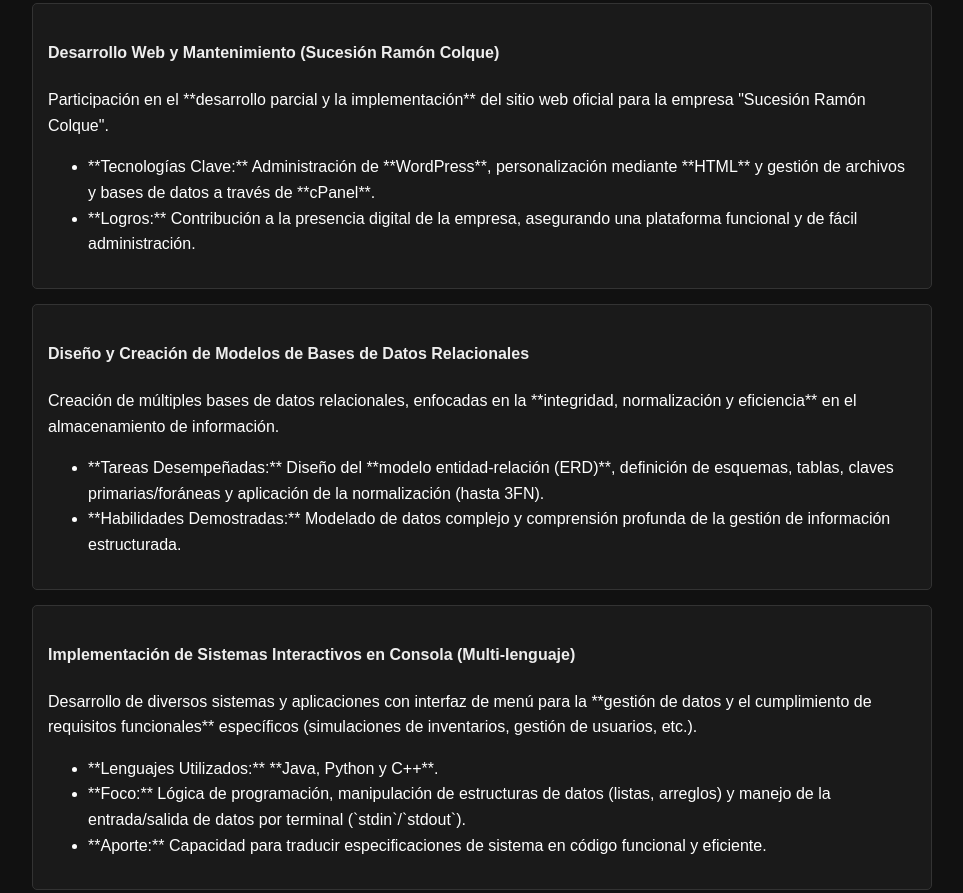
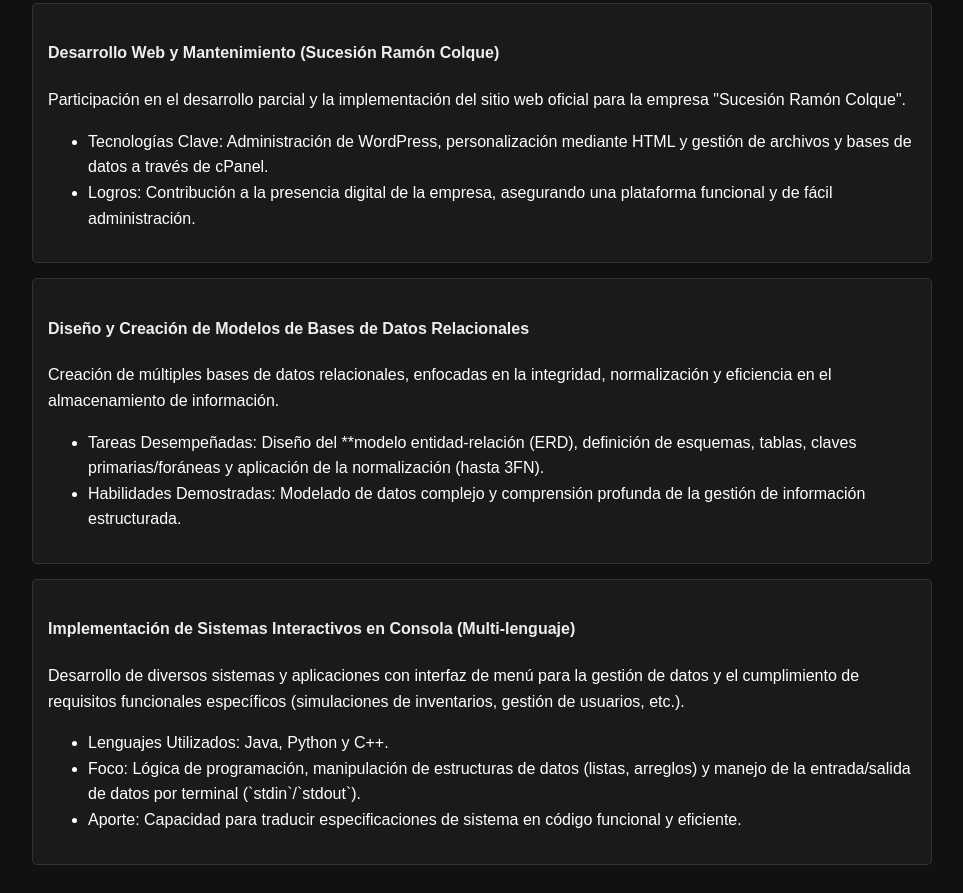
Before and after one commit to ifaundezperez/ifaundezperez.github.io, a plain HTML site: page index.html in a window 1280 px wide. Shown: the part 1027-1920 px from the top of the page, without its empty margins (158-1121 px from the left). Drawn offline with Linux system fonts and the light colour scheme.

Commit message:
Update index.html

```diff
--- a/index.html
+++ b/index.html
@@ -134,29 +134,29 @@
 
         <div style="border: 1px solid #ccc; padding: 15px; margin-bottom: 15px; border-radius: 5px;">
             <h4>Desarrollo Web y Mantenimiento (Sucesión Ramón Colque)</h4>
-            <p>Participación en el **desarrollo parcial y la implementación** del sitio web oficial para la empresa "Sucesión Ramón Colque".</p>
+            <p>Participación en el desarrollo parcial y la implementación del sitio web oficial para la empresa "Sucesión Ramón Colque".</p>
             <ul>
-                <li>**Tecnologías Clave:** Administración de **WordPress**, personalización mediante **HTML** y gestión de archivos y bases de datos a través de **cPanel**.</li>
-                <li>**Logros:** Contribución a la presencia digital de la empresa, asegurando una plataforma funcional y de fácil administración.</li>
+                <li>Tecnologías Clave: Administración de WordPress, personalización mediante HTML y gestión de archivos y bases de datos a través de cPanel.</li>
+                <li>Logros: Contribución a la presencia digital de la empresa, asegurando una plataforma funcional y de fácil administración.</li>
             </ul>
         </div>
 
         <div style="border: 1px solid #ccc; padding: 15px; margin-bottom: 15px; border-radius: 5px;">
             <h4>Diseño y Creación de Modelos de Bases de Datos Relacionales</h4>
-            <p>Creación de múltiples bases de datos relacionales, enfocadas en la **integridad, normalización y eficiencia** en el almacenamiento de información.</p>
+            <p>Creación de múltiples bases de datos relacionales, enfocadas en la integridad, normalización y eficiencia en el almacenamiento de información.</p>
             <ul>
-                <li>**Tareas Desempeñadas:** Diseño del **modelo entidad-relación (ERD)**, definición de esquemas, tablas, claves primarias/foráneas y aplicación de la normalización (hasta 3FN).</li>
-                <li>**Habilidades Demostradas:** Modelado de datos complejo y comprensión profunda de la gestión de información estructurada.</li>
+                <li>Tareas Desempeñadas: Diseño del **modelo entidad-relación (ERD), definición de esquemas, tablas, claves primarias/foráneas y aplicación de la normalización (hasta 3FN).</li>
+                <li>Habilidades Demostradas: Modelado de datos complejo y comprensión profunda de la gestión de información estructurada.</li>
             </ul>
         </div>
 
         <div style="border: 1px solid #ccc; padding: 15px; margin-bottom: 15px; border-radius: 5px;">
             <h4>Implementación de Sistemas Interactivos en Consola (Multi-lenguaje)</h4>
-            <p>Desarrollo de diversos sistemas y aplicaciones con interfaz de menú para la **gestión de datos y el cumplimiento de requisitos funcionales** específicos (simulaciones de inventarios, gestión de usuarios, etc.).</p>
+            <p>Desarrollo de diversos sistemas y aplicaciones con interfaz de menú para la gestión de datos y el cumplimiento de requisitos funcionales específicos (simulaciones de inventarios, gestión de usuarios, etc.).</p>
             <ul>
-                <li>**Lenguajes Utilizados:** **Java, Python y C++**.</li>
-                <li>**Foco:** Lógica de programación, manipulación de estructuras de datos (listas, arreglos) y manejo de la entrada/salida de datos por terminal (`stdin`/`stdout`).</li>
-                <li>**Aporte:** Capacidad para traducir especificaciones de sistema en código funcional y eficiente.</li>
+                <li>Lenguajes Utilizados: Java, Python y C++.</li>
+                <li>Foco: Lógica de programación, manipulación de estructuras de datos (listas, arreglos) y manejo de la entrada/salida de datos por terminal (`stdin`/`stdout`).</li>
+                <li>Aporte: Capacidad para traducir especificaciones de sistema en código funcional y eficiente.</li>
             </ul>
         </div>
 
```
